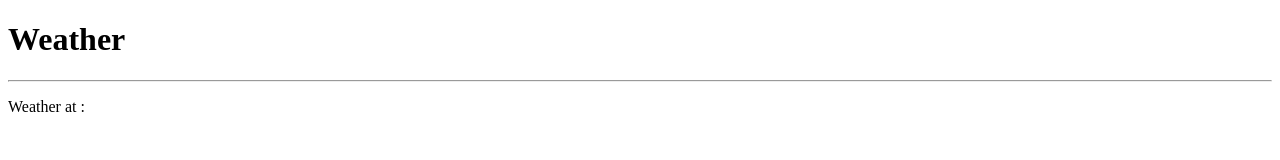
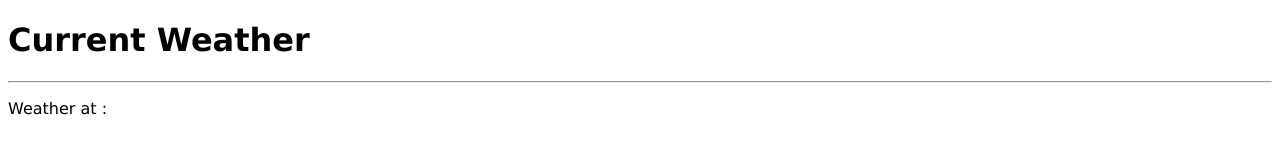
Before and after one commit to caiobsouza/current-weather, a website: page index.html in a window 1280 px wide. Drawn offline with Linux system fonts and the light colour scheme.

Commit message:
Setting styles

```diff
--- /dev/null
+++ b/app.css
@@ -0,0 +1,3 @@
+.content{
+    font-family: Verdana, Geneva, Tahoma, sans-serif;
+}
--- a/index.html
+++ b/index.html
@@ -4,11 +4,12 @@
     <meta charset="UTF-8">
     <title>Current Weather</title>
     <script src="bower_components/jquery/dist/jquery.min.js"></script>
+    <link rel="stylesheet" href="app.css">
 </head>
 <body>
     <script src="app.js"></script>
     <div class="content">
-        <h1>Weather</h1>
+        <h1>Current Weather</h1>
         <hr>
         <p>Weather at <span id="location"></span>: <span id="weather"></span> </p>
     </div>
```
